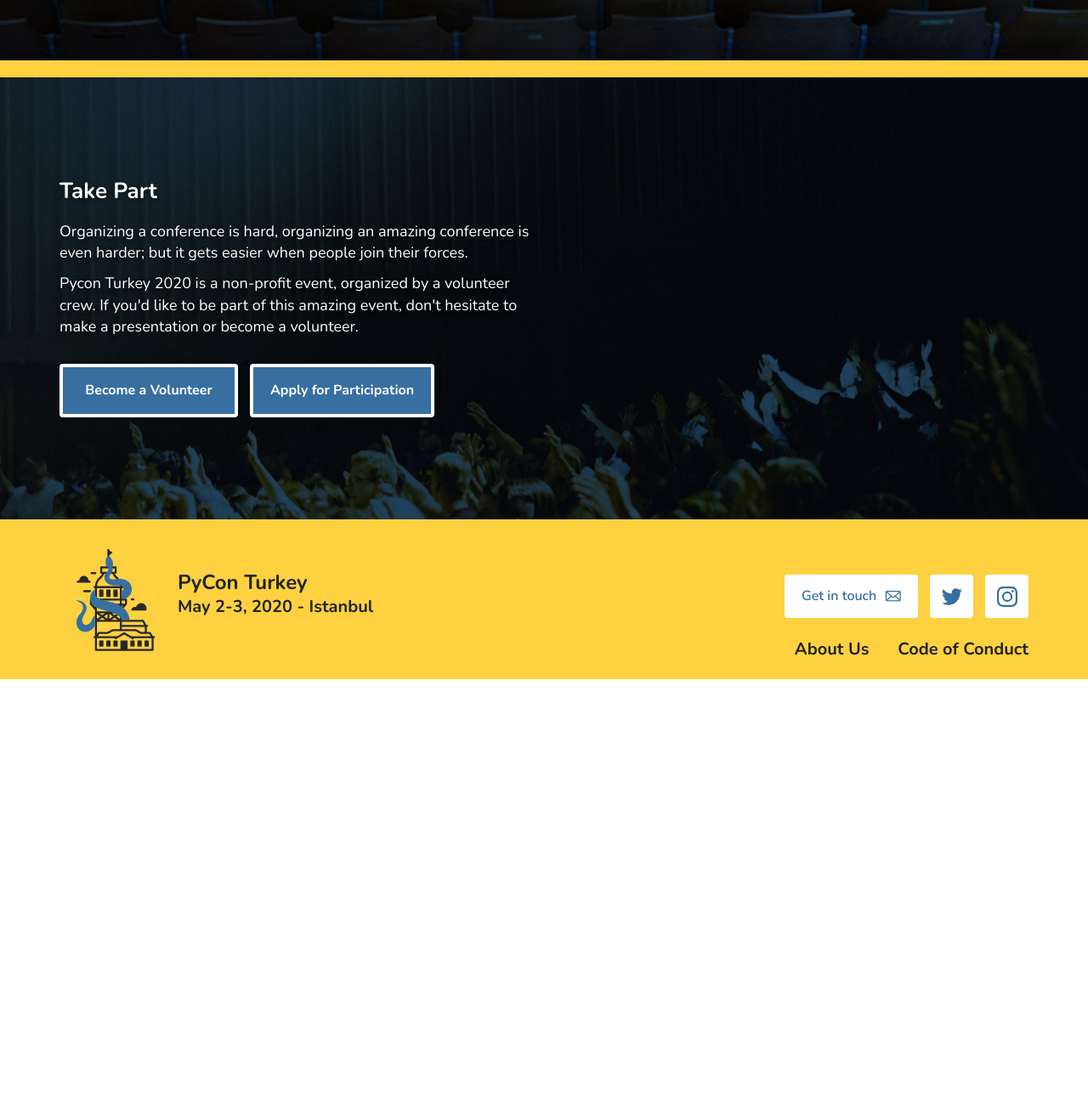
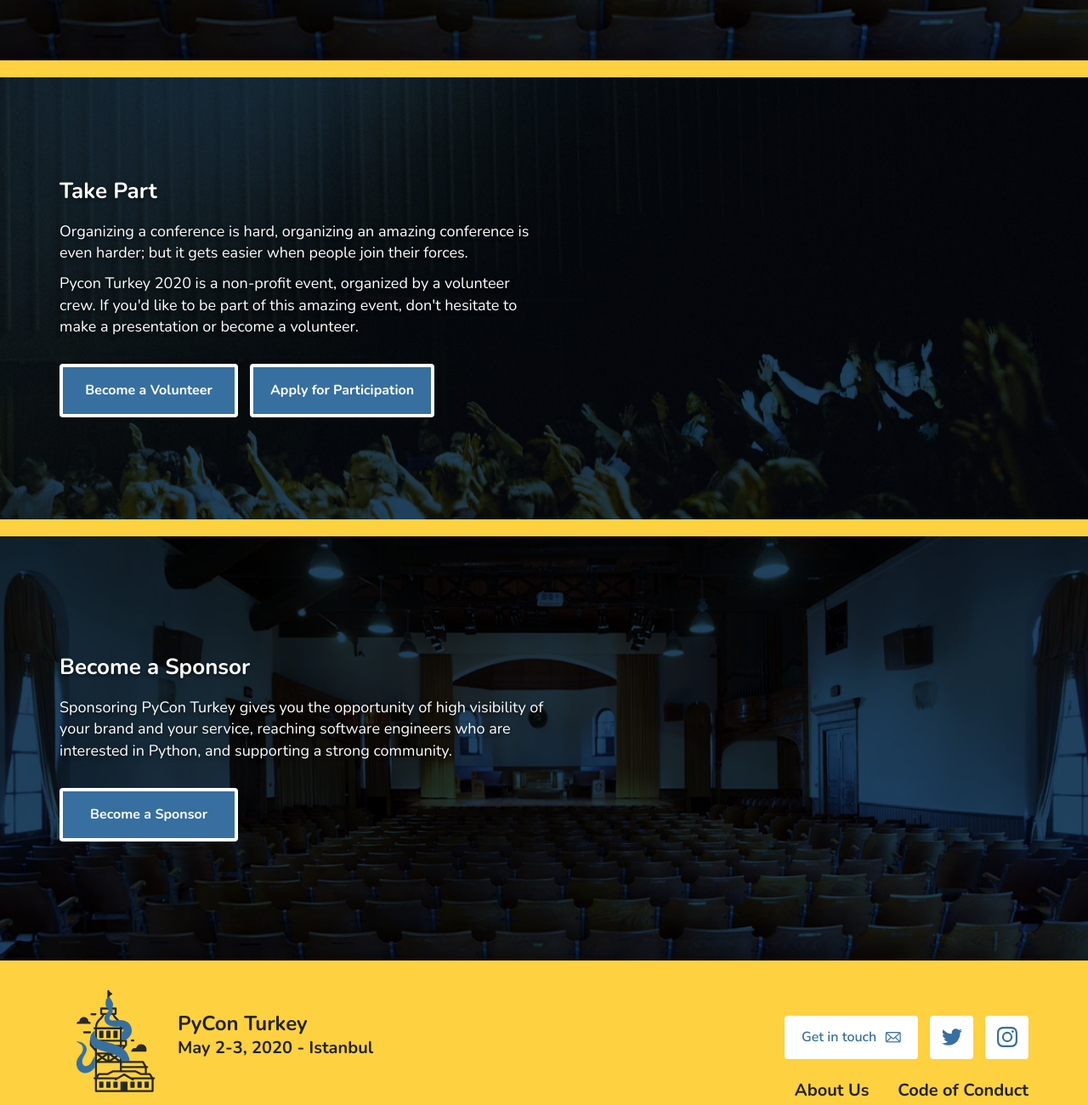
Before and after one commit to pyistanbul/pycon-tr-website, a plain HTML site: page index.html in a window 1280 px wide. Shown: the part 1576-2876 px from the top of the page at 85% size. Before the commit the page ends 2375 px from the top, so only its background shows below. Drawn offline with nearby package versions, Linux system fonts and the light colour scheme; a script that the page names is missing.

Commit message:
Become a sponsor section added

```diff
--- a/css/style.css
+++ b/css/style.css
@@ -238,6 +238,7 @@ header nav a:last-child{
 }
 
 .the-venue{background: url(../images/venue-bg.png) no-repeat center center;background-size: cover;padding: 140px 0;border-bottom: 20px solid #FDD140;}
+.become-sponsor{background: url(../images/venue-bg.png) no-repeat center center;background-size: cover;padding: 140px 0;}
 .module-content{}
 .module-content h2{
     font-family: 'Nunito', sans-serif;
@@ -270,7 +271,7 @@ header nav a:last-child{
     border: 4px solid #FFFFFF;
     margin: 20px 10px 0px 0;
 }
-.take-part{background: url(../images/apply-bg.png) no-repeat center center;background-size: cover;padding: 120px 0;}
+.take-part{background: url(../images/apply-bg.png) no-repeat center center;background-size: cover;padding: 120px 0;border-bottom: 20px solid #FDD140;}
 .the-venue .venue{}
 .the-venue .venue img{
     width: 100%;
--- a/index.html
+++ b/index.html
@@ -149,6 +149,22 @@
 	</div>
 </section>
 
+<section class="become-sponsor">
+	<div class="container">
+
+		<div class="col-md-6 module-content">
+			<h2>
+				Become a Sponsor
+			</h2>
+			<p>
+        Sponsoring PyCon Turkey gives you the opportunity of high visibility of your brand and your service, reaching software engineers who are interested in Python, and supporting a strong community.
+			</p>
+			<a href="https://forms.gle/4bcRk3cbG6uzk4gr5" class="btn" target="_blank">Become a Sponsor</a>
+		</div>
+
+	</div>
+</section>
+
 <footer>
 	<div class="container">
 
```
